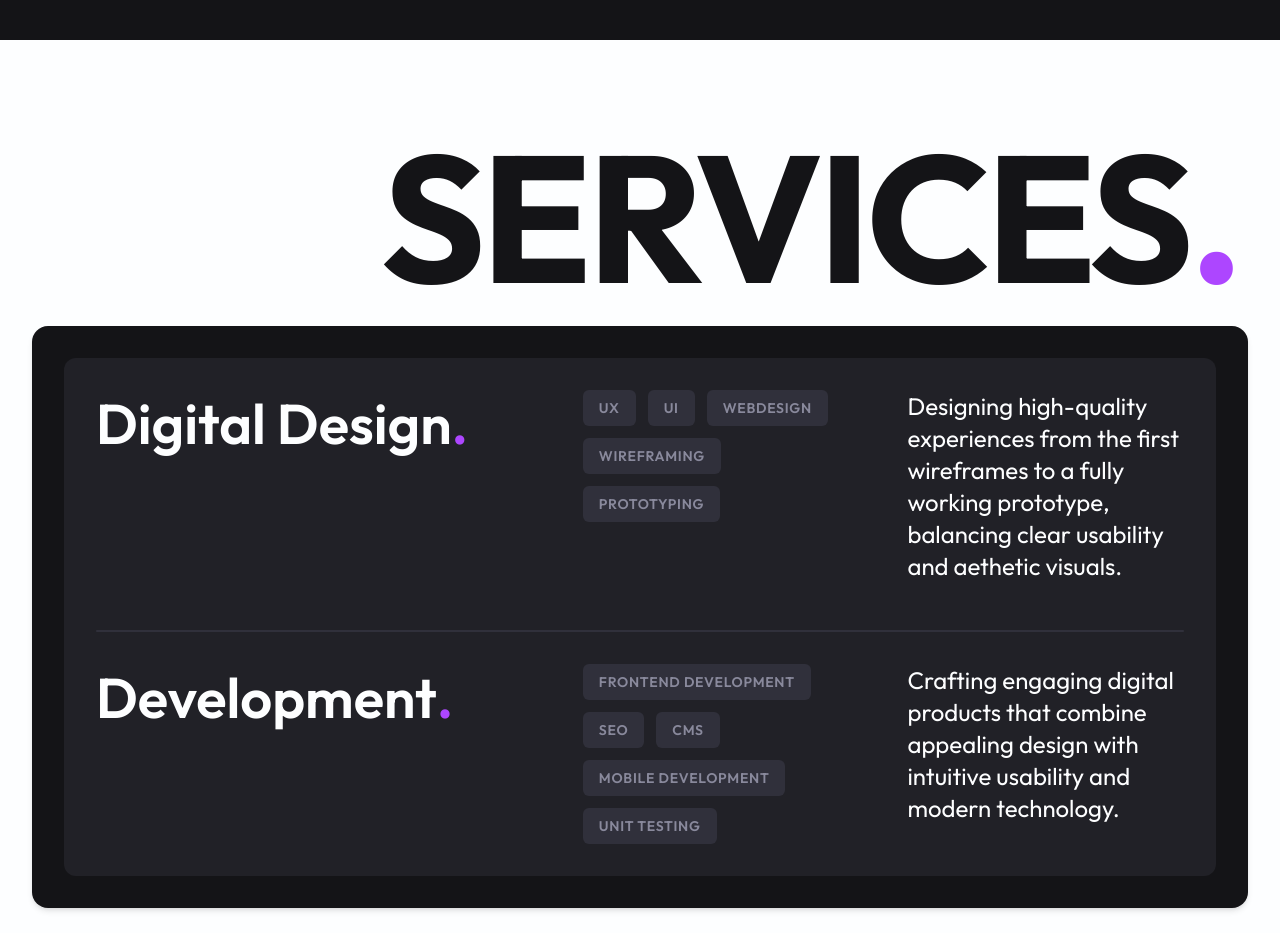
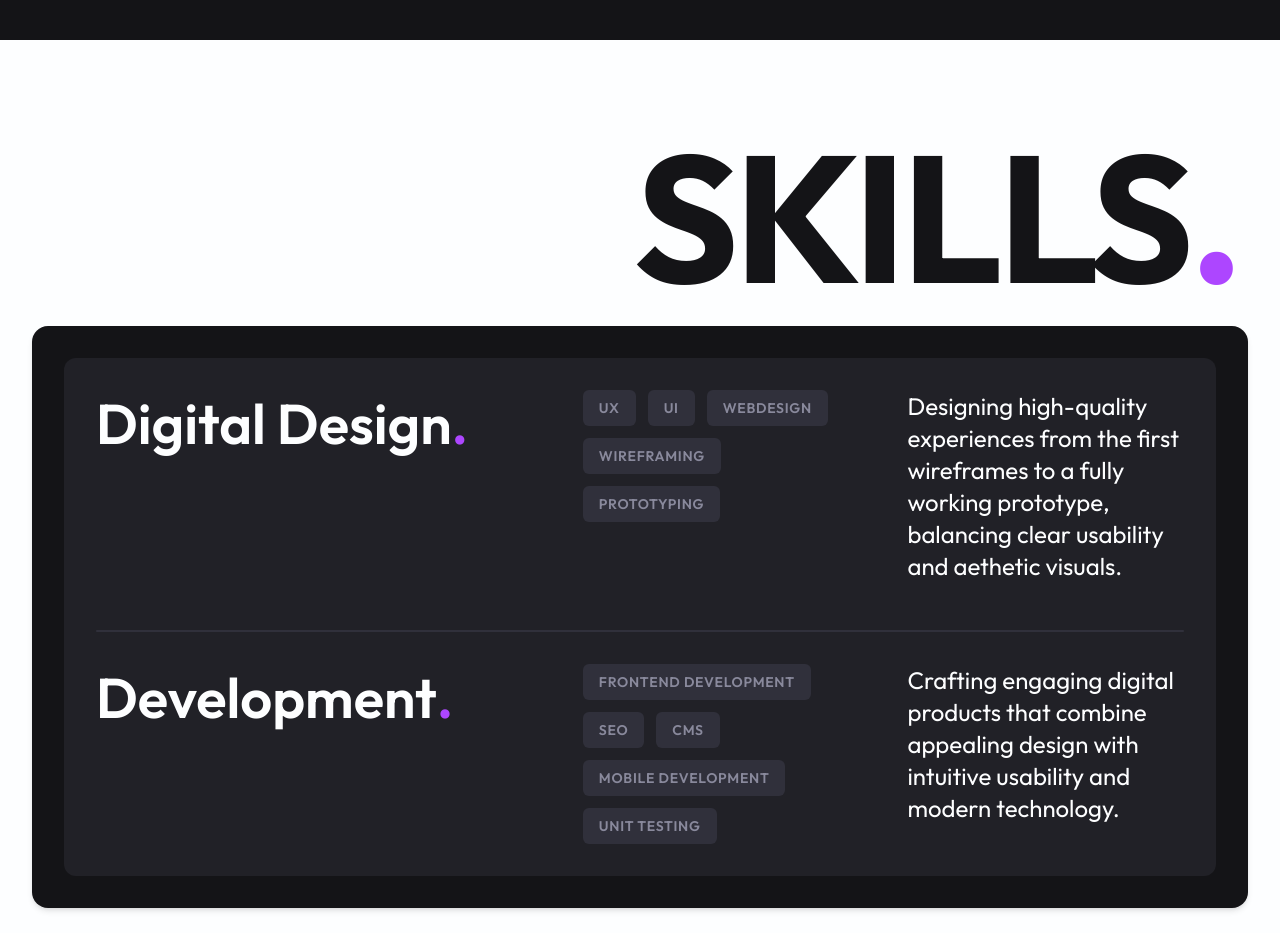
Before and after one commit to TimBreunig/tim-portfolio, a Next.js app: page /home in a window 1280 px wide. Shown: the part 4780-5713 px from the top of the page. Built offline with nearby package versions, Linux system fonts and the light colour scheme.

Commit message:
Renamed Services to Skills

```diff
--- a/app/home/page.jsx
+++ b/app/home/page.jsx
@@ -52,7 +52,7 @@ const Home = () => {
 			className="relative box-content py-16 xl:py-24 flex flex-col justify-center bg-primary-900"
 		>
 			<div className="container-wide">
-				<MotionHeading as="h2" className="text-primary-100 text-left xl:text-right">Services<span className="accent-dot">.</span></MotionHeading>
+				<MotionHeading as="h2" className="text-primary-100 text-left xl:text-right">Skills<span className="accent-dot">.</span></MotionHeading>
 				<TabGrid />
 			</div>
 		</section>
```
